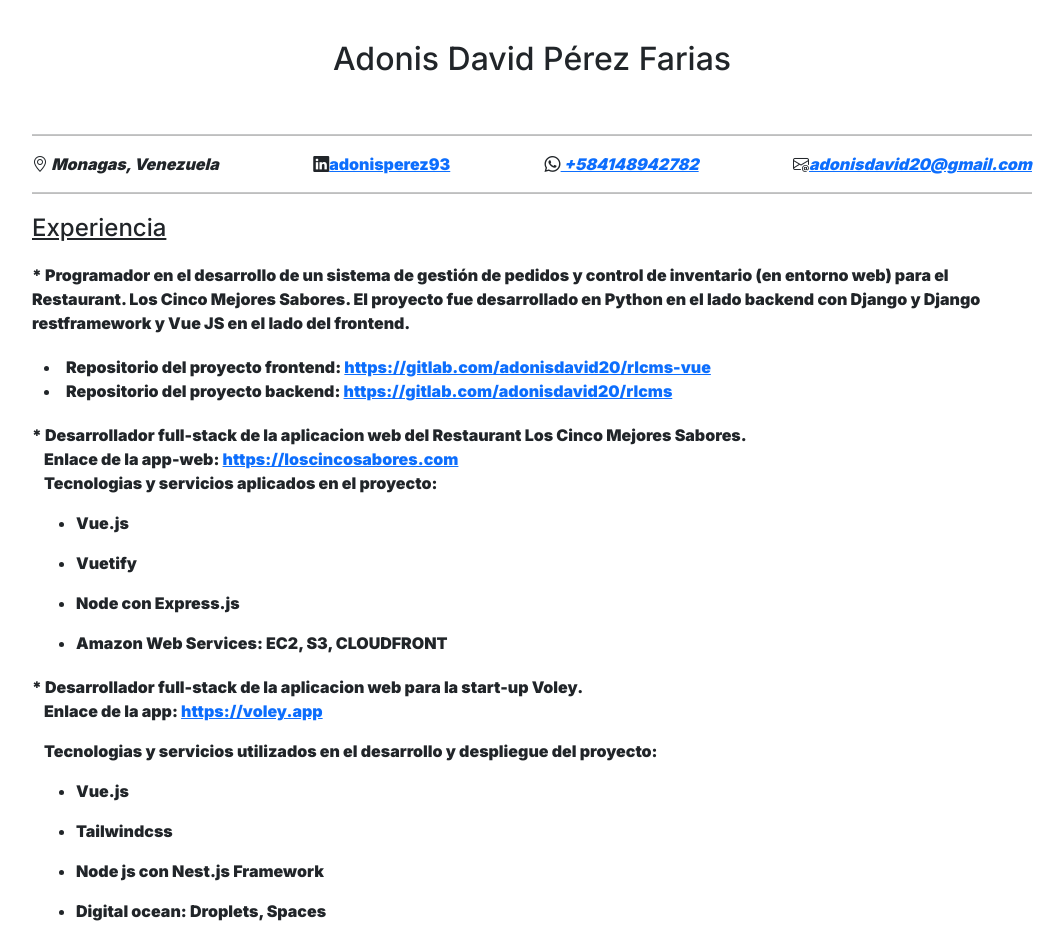
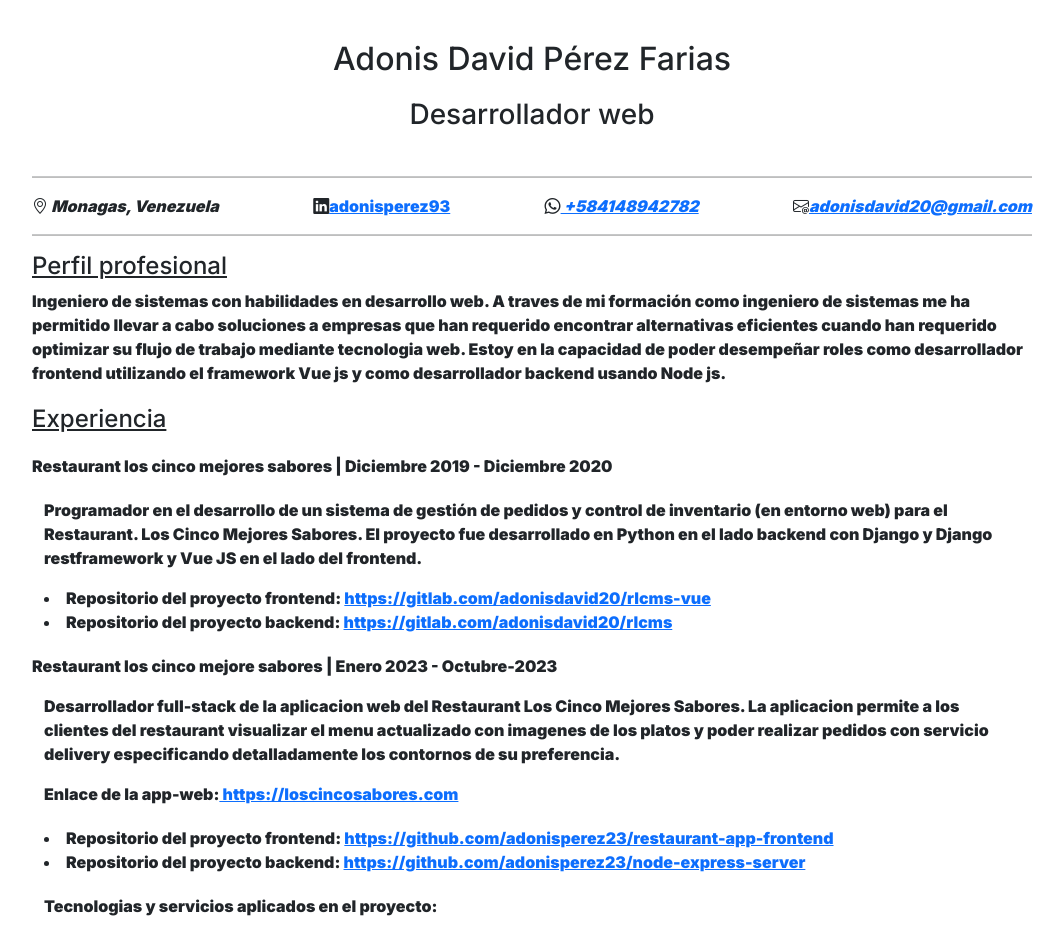
Before and after one commit to adonisperez23/cv-web, a Vue app: page / in a window 1280 px wide. Shown: the top 937 px of the page, without its empty margins (108-1172 px from the left). Built offline with nearby package versions, Linux system fonts and the light colour scheme.

Commit message:
feat: latest change

```diff
--- a/src/App.vue
+++ b/src/App.vue
@@ -4,7 +4,7 @@ import Courses from './components/Courses.vue'
 import Experience from './components/Experience.vue'
 import Photo from './components/Photo.vue'
 import Skills from './components/Skills.vue'
-// import Aboutme from './components/Aboutme.vue'
+import Aboutme from './components/Aboutme.vue'
 import Contact from './components/Contact.vue'
 
 function downloadPdf() {
@@ -24,7 +24,7 @@ function downloadPdf() {
       <hr>
     </div>
     <div class="container total-width">
-      <!-- <Aboutme /> -->
+      <Aboutme />
       <Experience />
       <hr>
       <AcademicFormation />
--- a/src/components/Aboutme.vue
+++ b/src/components/Aboutme.vue
@@ -1,12 +1,12 @@
 <template>
   <div>
-    <h4>Un poco sobre mi persona...</h4>
-    <p>Hola!, mi nombre es Adonis Perez,
-      naci el 1ro de Octubre del año 1993 en Maturin,
-      Estado Monagas, Venezuela. Me considero una persona
-      introvertida
-
-
+    <h4>Perfil profesional</h4>
+    <p>
+      Ingeniero de sistemas con habilidades en desarrollo web. A traves de mi formación como ingeniero de sistemas me ha
+      permitido llevar a cabo soluciones a empresas que han requerido encontrar alternativas eficientes cuando han
+      requerido optimizar su flujo de trabajo mediante tecnologia web. Estoy en la capacidad de poder desempeñar roles
+      como desarrollador
+      frontend utilizando el framework Vue js y como desarrollador backend usando Node js.
     </p>
   </div>
 </template>
--- a/src/components/AcademicFormation.vue
+++ b/src/components/AcademicFormation.vue
@@ -1,7 +1,8 @@
 <template>
   <div>
     <h4>Formacion</h4>
-    <span>*Universidad de Oriente, Núcleo Monagas. Ingeniería de Sistemas</span>
+    <p>Ingeniería de Sistemas</p>
+    <p>Universidad de Oriente, Núcleo Monagas | Marzo 2013 - Junio 2019</p>
   </div>
 </template>
 
@@ -10,7 +11,7 @@
 
 </script>
 <style scoped>
-  /* h6{
+/* h6{
     margin-top: 0px;
     margin-bottom: 0px;
   } */
--- a/src/components/Contact.vue
+++ b/src/components/Contact.vue
@@ -5,7 +5,8 @@
         Monagas, Venezuela</i>
     </div>
     <div class="">
-      <i class="bi bi-linkedin"> </i><a href="https://www.linkedin.com/in/adonisperez93/">adonisperez93</a>
+      <i class="bi bi-linkedin"> </i><a href="https://www.linkedin.com/in/adonisperez93/"
+        target="_blank">adonisperez93</a>
     </div>
     <div class="">
       <i class="bi bi-whatsapp"> <a href="https://api.whatsapp.com/send?phone=584148942782" target="_blank">
--- a/src/components/Experience.vue
+++ b/src/components/Experience.vue
@@ -11,10 +11,11 @@
       <li>Administrador</li>
     </div> -->
     <div class="margin-y">
-      <p class=""><strong>*</strong> Programador en el desarrollo de un sistema de gestión de pedidos y control
+      <p>Restaurant los cinco mejores sabores | Diciembre 2019 - Diciembre 2020</p>
+      <div class="container margin-y">
+        <p class=""> Programador en el desarrollo de un sistema de gestión de pedidos y control
           de inventario (en entorno web) para el Restaurant. Los Cinco Mejores Sabores. El proyecto fue desarrollado en
           Python en el lado backend con Django y Django restframework y Vue JS en el lado del frontend.</p>
-      <div class="container margin-y">
         <li>
           Repositorio del proyecto frontend: <a href="https://gitlab.com/adonisdavid20/rlcms-vue"
             target="_blank">https://gitlab.com/adonisdavid20/rlcms-vue</a>
@@ -26,14 +27,30 @@
       </div>
     </div>
     <div class="margin-y">
+      <p>Restaurant los cinco mejore sabores | Enero 2023 - Octubre-2023</p>
+      <div class="container">
         <p>
-        <strong>*</strong> Desarrollador full-stack de la aplicacion web del Restaurant Los Cinco Mejores
-        Sabores.
-      <div class="container">
-        Enlace de la app-web:
+          Desarrollador full-stack de la aplicacion web del Restaurant Los Cinco Mejores
+          Sabores. La aplicacion permite a los clientes del restaurant visualizar el menu actualizado con imagenes de
+          los platos y poder realizar pedidos con servicio delivery
+          especificando
+          detalladamente los
+          contornos de su preferencia.
+        </p>
+        <span>Enlace de la app-web:</span>
         <a rel="stylesheet" target="_blank" href="https://loscincosabores.com">
           https://loscincosabores.com
         </a>
+      </div>
+      <div class="container margin-y">
+        <li>
+          Repositorio del proyecto frontend: <a href="https://github.com/adonisperez23/restaurant-app-frontend"
+            target="_blank">https://github.com/adonisperez23/restaurant-app-frontend</a>
+        </li>
+        <li>
+          Repositorio del proyecto backend: <a href="https://github.com/adonisperez23/node-express-server"
+            target="_blank">https://github.com/adonisperez23/node-express-server</a>
+        </li>
       </div>
 
       <div class="container">
@@ -55,12 +72,16 @@
           <li> Amazon Web Services: EC2, S3, CLOUDFRONT </li>
         </ul>
       </div>
-      </p>
     </div>
 
+    <div class="margin-y">
+      <p>Voley | Noviembre 2023 - actualidad</p>
+      <div class="container">
         <p class="espacio">
-      <strong>*</strong> Desarrollador full-stack de la aplicacion web para la start-up Voley.
-    <div class="container">
+          Desarrollador full-stack de la aplicacion web para la start-up Voley. La aplicacion consiste en una red social
+          para conectar jugadores y entrenadores de voleyball personalizando sus perfiles ya sea un jugador o un
+          entrenador. Ademas podran agendar partidos, organizar torneos y alquilar canchas.
+        </p>
         <p>Enlace de la app: <a href="https://voley.app" target="_blank">https://voley.app</a></p>
         <p>Tecnologias y servicios utilizados en el desarrollo y despliegue del proyecto:</p>
         <ul>
@@ -84,7 +105,7 @@
           </li>
         </ul>
       </div>
-    </p>
+    </div>
   </div>
 </template>
 
--- a/src/components/Photo.vue
+++ b/src/components/Photo.vue
@@ -2,11 +2,12 @@
   <div class="container text-center margin-y">
     <!-- <img class="foto" loading="lazy" src="/foto-adonis.jpg" alt=""> -->
     <h2 class="margin-y">{{ Nombre_completo }}</h2>
-    <!-- <h3>{{ titulo }}</h3> -->
+    <h3>{{ titulo }}</h3>
   </div>
 </template>
 
 <script setup>
 const Nombre_completo = 'Adonis David Pérez Farias'
+const titulo = 'Desarrollador web'
 </script>
 <style scoped></style>
--- a/src/components/Skills.vue
+++ b/src/components/Skills.vue
@@ -6,6 +6,9 @@
     </ul>
     <ul>
       <li>HTML, CSS y JS</li>
+    </ul>
+    <ul>
+      <li>Desarrollo de interfaces de usuario con Vue.js Framework</li>
     </ul>
     <ul>
       <li>Manejo de distribuciones de sistemas operativos tipo linux como Debian y Ubuntu</li>
```
Lines whose indentation alone changed are shown as unchanged.
